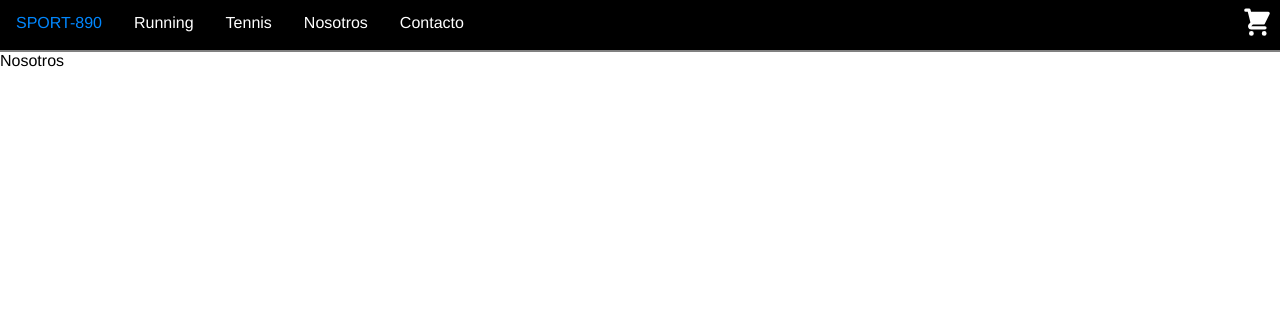
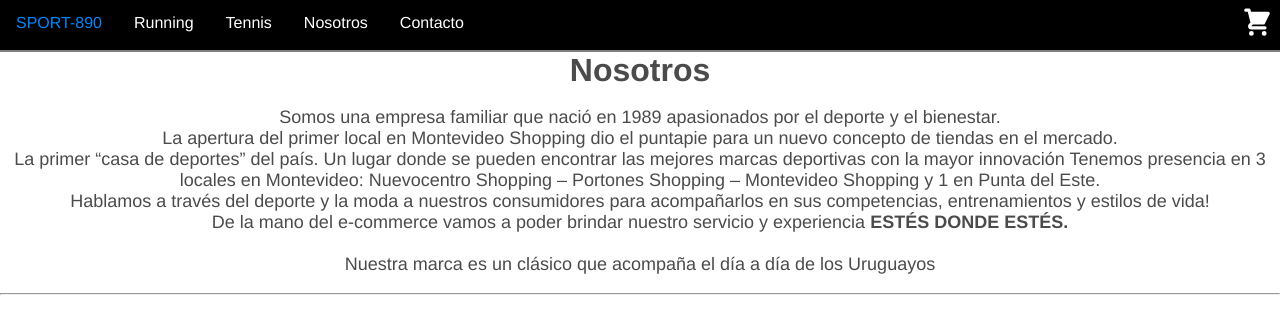
Before and after one commit to rubyg21/market-run-Galarraga, a React (Vite) app: page /nosotros in a window 1280 px wide. Shown: the top 334 px of the page. Built offline with nearby package versions, Linux system fonts and the light colour scheme.

Commit message:
agrego nosotros

```diff
--- /dev/null
+++ b/src/components/Nosotros.css
@@ -0,0 +1,8 @@
+.nosotros{
+    text-align: center;
+   color: rgb(75, 75, 75);
+}
+
+.parrafo{
+    font-size: 18px;
+}
--- a/src/components/Nosotros.jsx
+++ b/src/components/Nosotros.jsx
@@ -1,8 +1,37 @@
 import React from 'react'
+import  './Nosotros.css'
+
 
 function Nosotros() {
   return (
-    <div>Nosotros</div>
+<>
+<div className='nosotros'>
+<h1>Nosotros</h1>
+
+<br></br>
+<div className='parrafo'>
+Somos una empresa familiar que nació en 1989 apasionados por el deporte y el bienestar.  <br/> La apertura del primer local en Montevideo Shopping dio el puntapie para un nuevo concepto de tiendas en el mercado. <br />
+
+La primer “casa de deportes” del país. Un lugar donde se pueden encontrar las mejores marcas deportivas con la mayor innovación
+
+Tenemos presencia en 3 locales en Montevideo: Nuevocentro Shopping – Portones Shopping – Montevideo Shopping y 1 en Punta del Este.
+
+<br/> Hablamos a través del deporte y la moda a nuestros consumidores para acompañarlos en sus competencias, entrenamientos y estilos de vida!
+
+<br/> De la mano del e-commerce vamos a poder brindar nuestro servicio y experiencia <strong> ESTÉS DONDE ESTÉS. </strong>
+
+<br/>
+<br/>
+Nuestra marca es un clásico que acompaña el día a día de los Uruguayos
+</div>
+
+<br/>
+<hr/>
+</div>
+</>
+
+
+
   )
 }
 
```
